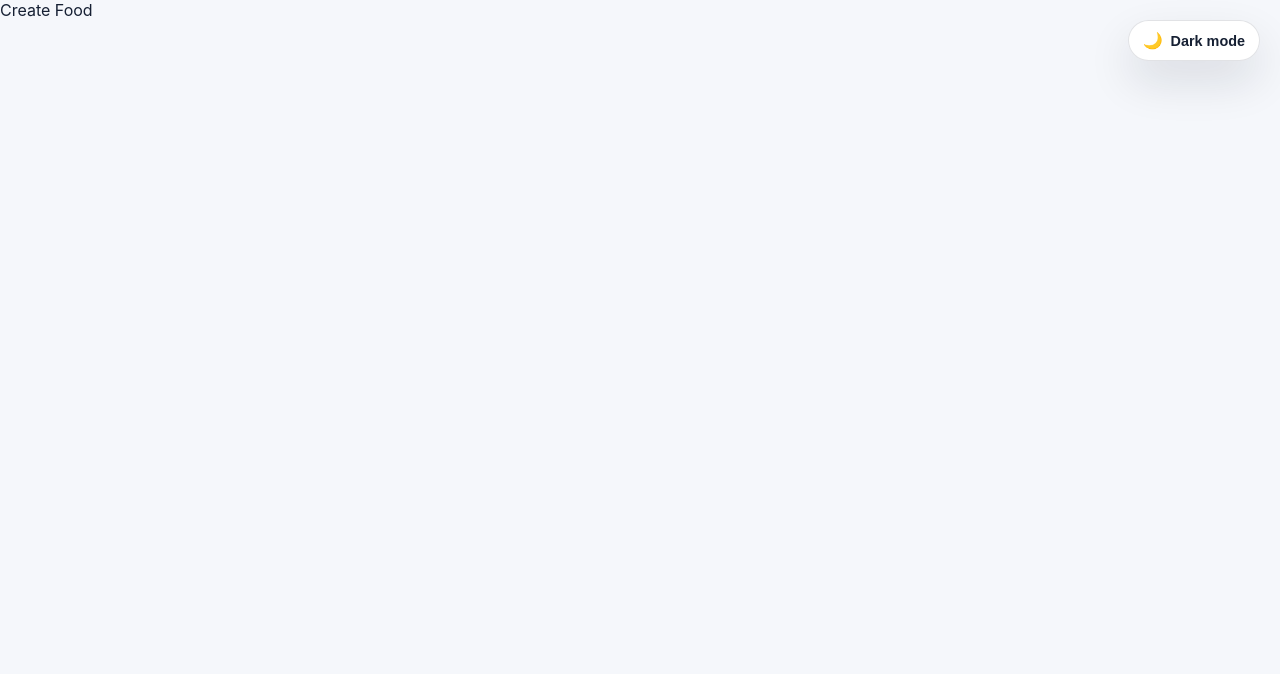
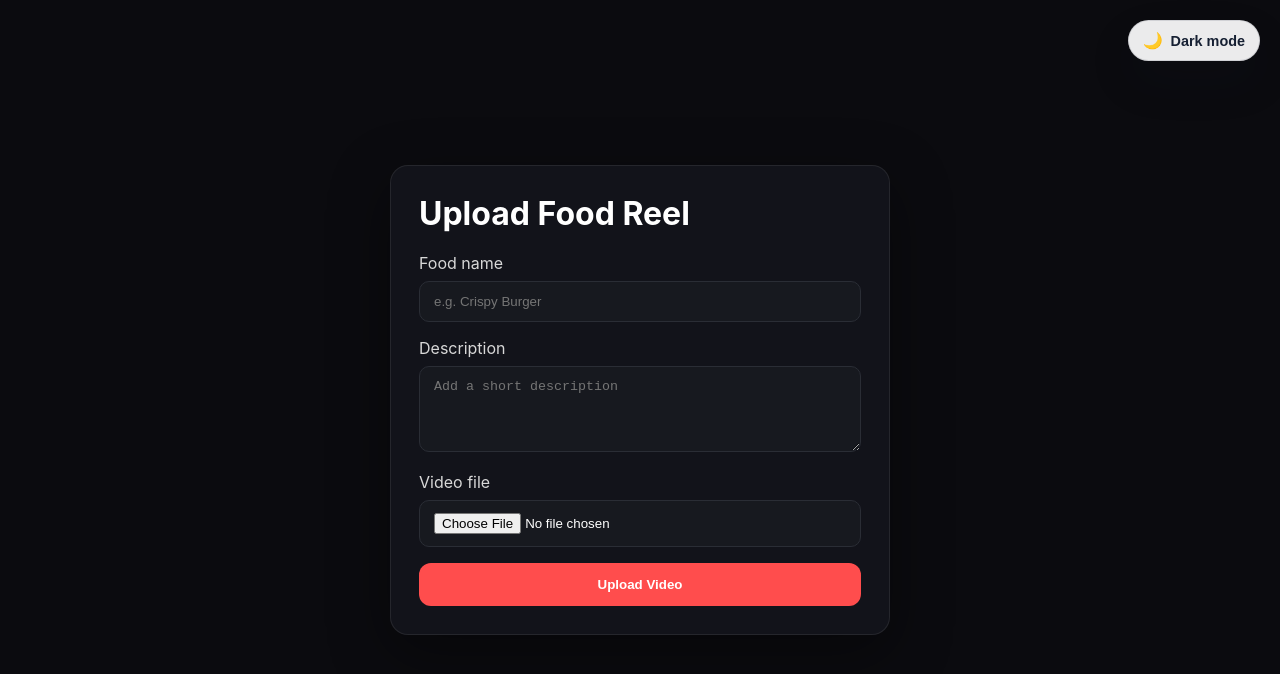
Before and after one commit to ranichandnirani/Zomato-Reel-Style-Project, a React app in the folder frontend/: page /create-food in a window 1280 px wide. Shown: the top 674 px of the page. Built offline with nearby package versions, Linux system fonts and the light colour scheme; the HTML template or start-up script is replaced by a standard one.

Commit message:
Build upload food reel page and upload video

```diff
--- a/frontend/package.json
+++ b/frontend/package.json
@@ -11,6 +11,7 @@
   },
   "dependencies": {
     "axios": "^1.18.1",
+    "lucide-react": "^1.31.0",
     "react": "^19.2.7",
     "react-dom": "^19.2.7",
     "react-router-dom": "^7.18.1"
--- a/frontend/src/components/ReelFeed.jsx
+++ b/frontend/src/components/ReelFeed.jsx
@@ -1,4 +1,5 @@
 import React, { useRef, useEffect, useState } from 'react'
+import { Heart, Bookmark, Share2 } from 'lucide-react'
 import '../styles/reels.css'
 
 const ReelFeed = ({ items, onLike, onSave, emptyMessage }) => {
@@ -16,17 +17,14 @@ const ReelFeed = ({ items, onLike, onSave, emptyMessage }) => {
       const index = Math.round(scrollPosition / itemHeight)
       setActiveIndex(index)
 
-      // Pause all videos
       videoRefs.current.forEach((video) => {
         if (video) video.pause()
+
       })
 
-      // Play active video
       const activeVideo = videoRefs.current.get(index)
       if (activeVideo) {
-        activeVideo.play().catch(() => {
-          // Handle autoplay restrictions
-        })
+        activeVideo.play().catch(() => {})
       }
     }
 
@@ -52,21 +50,21 @@ const ReelFeed = ({ items, onLike, onSave, emptyMessage }) => {
                 if (el) videoRefs.current.set(index, el)
                 else videoRefs.current.delete(index)
               }}
-              src={item.src || item.url}
+              src={item.video || item.src || item.url}
               className="reel-video"
               loop
               muted
               playsInline
               autoPlay={index === 0}
+
             />
+
           </div>
 
           <div className="reel-overlay">
             <div className="reel-info">
               <p className="reel-description">{item.description}</p>
-              <button className="reel-button">
-                Visit store
-              </button>
+              <button className="reel-button">Visit store</button>
             </div>
 
             <div className="reel-actions">
@@ -75,7 +73,7 @@ const ReelFeed = ({ items, onLike, onSave, emptyMessage }) => {
                 onClick={() => onLike && onLike(item)}
                 title="Like"
               >
-                <span className="action-icon">❤️</span>
+                <Heart size={24} strokeWidth={2} />
                 <span className="action-count">{item.likeCount || 0}</span>
               </button>
 
@@ -84,12 +82,12 @@ const ReelFeed = ({ items, onLike, onSave, emptyMessage }) => {
                 onClick={() => onSave && onSave(item)}
                 title="Save"
               >
-                <span className="action-icon">💾</span>
+                <Bookmark size={24} strokeWidth={2} />
                 <span className="action-count">{item.savesCount || 0}</span>
               </button>
 
               <button className="reel-action-btn share-btn" title="Share">
-                <span className="action-icon">🔗</span>
+                <Share2 size={24} strokeWidth={2} />
               </button>
             </div>
           </div>
--- a/frontend/src/pages/food-partner/CreateFood.jsx
+++ b/frontend/src/pages/food-partner/CreateFood.jsx
@@ -1,9 +1,141 @@
-import React from 'react'
+import React, { useState } from 'react'
+import axios from 'axios'
+import { useNavigate } from 'react-router-dom'
 
 function CreateFood() {
+  const navigate = useNavigate()
+  const [form, setForm] = useState({
+    name: '',
+    description: '',
+    video: null
+  })
+  const [loading, setLoading] = useState(false)
+  const [error, setError] = useState('')
+
+  const handleChange = (event) => {
+    const { name, value, files } = event.target
+
+    if (name === 'video') {
+      setForm((prev) => ({ ...prev, video: files[0] || null }))
+      return
+    }
+
+    setForm((prev) => ({ ...prev, [name]: value }))
+  }
+
+  const handleSubmit = async (event) => {
+    event.preventDefault()
+
+    if (!form.name || !form.video) {
+      setError('Please enter a food name and select a video.')
+      return
+    }
+
+    const formData = new FormData()
+    formData.append('name', form.name)
+    formData.append('description', form.description)
+    formData.append('video', form.video)
+
+    try {
+      setLoading(true)
+      setError('')
+
+      await axios.post('http://localhost:3000/api/food', formData, {
+        withCredentials: true,
+        headers: {
+          'Content-Type': 'multipart/form-data'
+        }
+      })
+
+      window.dispatchEvent(new Event('food-uploaded'))
+      navigate('/')
+    } catch (err) {
+      setError(err?.response?.data?.message || 'Failed to upload food video.')
+    } finally {
+      setLoading(false)
+    }
+  }
+
   return (
-    <div>
-      Create Food
+    <div style={{
+      minHeight: '100vh',
+      display: 'flex',
+      alignItems: 'center',
+      justifyContent: 'center',
+      background: '#0b0b0f',
+      color: '#fff',
+      padding: '24px'
+    }}>
+      <form onSubmit={handleSubmit} style={{
+        width: '100%',
+        maxWidth: '500px',
+        background: '#12131a',
+        border: '1px solid rgba(255,255,255,0.08)',
+        borderRadius: '18px',
+        padding: '28px',
+        boxShadow: '0 18px 60px rgba(0,0,0,0.4)'
+      }}>
+        <h2 style={{ margin: '0 0 20px', fontSize: '2rem' }}>Upload Food Reel</h2>
+
+        <div style={{ display: 'grid', gap: '16px' }}>
+          <div>
+            <label style={{ display: 'block', marginBottom: '8px', color: '#d8d8d8' }}>Food name</label>
+            <input
+              type="text"
+              name="name"
+              value={form.name}
+              onChange={handleChange}
+              placeholder="e.g. Crispy Burger"
+              style={{ width: '100%', padding: '12px 14px', borderRadius: '10px', border: '1px solid #2a2d35', background: '#17191f', color: '#fff' }}
+            />
+          </div>
+
+          <div>
+            <label style={{ display: 'block', marginBottom: '8px', color: '#d8d8d8' }}>Description</label>
+            <textarea
+              name="description"
+              value={form.description}
+              onChange={handleChange}
+              placeholder="Add a short description"
+              rows="4"
+              style={{ width: '100%', padding: '12px 14px', borderRadius: '10px', border: '1px solid #2a2d35', background: '#17191f', color: '#fff', resize: 'vertical' }}
+            />
+          </div>
+
+          <div>
+            <label style={{ display: 'block', marginBottom: '8px', color: '#d8d8d8' }}>Video file</label>
+            <input
+              type="file"
+              name="video"
+              accept="video/*"
+              onChange={handleChange}
+              style={{ width: '100%', padding: '12px 14px', borderRadius: '10px', border: '1px solid #2a2d35', background: '#17191f', color: '#fff' }}
+            />
+          </div>
+
+          {error && (
+            <div style={{ color: '#ff8a8a', fontSize: '0.95rem' }}>{error}</div>
+          )}
+
+          <button
+            type="submit"
+            disabled={loading}
+            style={{
+              width: '100%',
+              padding: '14px 16px',
+              borderRadius: '12px',
+              border: 'none',
+              background: '#ff4d4d',
+              color: '#fff',
+              fontWeight: 700,
+              cursor: loading ? 'not-allowed' : 'pointer',
+              opacity: loading ? 0.7 : 1
+            }}
+          >
+            {loading ? 'Uploading...' : 'Upload Video'}
+          </button>
+        </div>
+      </form>
     </div>
   )
 }
--- a/frontend/src/styles/reels.css
+++ b/frontend/src/styles/reels.css
@@ -48,6 +48,12 @@
   object-fit: cover;
 }
 
+.reel-video video {
+  width: 100%;
+  height: 100%;
+  object-fit: cover;
+}
+
 /* Overlay */
 .reel-overlay {
   position: absolute;
@@ -60,6 +66,8 @@
   justify-content: space-between;
   background: linear-gradient(to top, rgba(0, 0, 0, 0.6), transparent);
   pointer-events: none;
+  gap: 16px;
+  z-index: 2;
   padding: 20px;
 }
 
@@ -70,11 +78,12 @@
   flex-direction: column;
   gap: 12px;
   margin-top: auto;
+  max-width: 75%;
 }
 
 .reel-description {
   margin: 0;
-  font-size: 1rem;
+  font-size: 0.95rem;
   line-height: 1.4;
   color: white;
   font-weight: 500;
@@ -126,11 +135,12 @@
   flex-direction: column;
   align-items: center;
   gap: 6px;
-  background: rgba(255, 255, 255, 0.2);
-  border: 1px solid rgba(255, 255, 255, 0.3);
-  border-radius: 50%;
-  width: 50px;
-  height: 50px;
+  background: 0;
+  border: none;
+  border-radius: 0;
+  width: auto;
+  height: auto;
+  padding: 0;
   cursor: pointer;
   transition: all 0.3s ease;
   backdrop-filter: blur(10px);
@@ -139,8 +149,8 @@
 }
 
 .reel-action-btn:hover {
-  background: rgba(255, 255, 255, 0.3);
-  transform: scale(1.1);
+  background: none;
+  transform: scale(-2px);
 }
 
 .reel-action-btn:active {
@@ -161,6 +171,15 @@
 .like-btn.liked {
   background: rgba(255, 90, 95, 0.3);
   border-color: var(--primary);
+}
+
+.like-btn:hover svg {
+  fill: #ff5a5f;
+  stroke: #ff5a5f;
+}
+
+save-btn:hover svg {
+  fill: #ffffff;
 }
 
 /* Empty State */
```
Also changed, not shown: frontend/src/pages/general/Home.jsx (+52 -57 lines), 1 other file (tests, documents, lock files or other folders).
